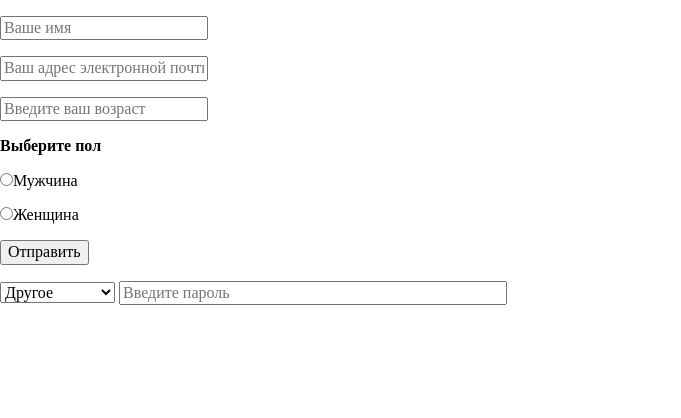
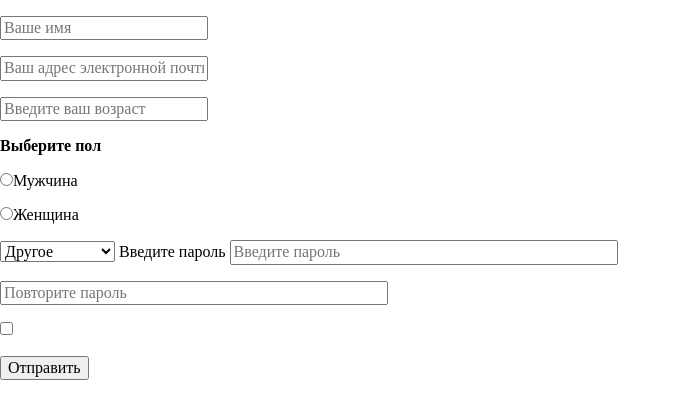
Before and after one commit to Ibralenko/forms-js-8, a plain HTML site: page form/index.html in a window 1280 px wide. Shown: the whole page, without its empty margins (0-681 px from the left). Drawn offline with Linux system fonts and the light colour scheme.

Commit message:
add skelet

```diff
--- a/form/index.html
+++ b/form/index.html
@@ -9,25 +9,28 @@
     <link rel="stylesheet" href="./assets/index.css">
 </head>
 <body>
-    <form action="">
+    <form action="" novalidate>
         <p><input name="user" minlength="2" maxlength="20" required placeholder="Ваше имя"></p>
         <p><input name="email" required placeholder="Ваш адрес электронной почты" pattern="([a-zA-Z0-9._-]+@[a-zA-Z0-9._-]+\.[a-zA-Z0-9_-]+)"></p>
         <input type="number" required placeholder="Введите ваш возраст">
         <p><b>Выберите пол</b></p>
-        <p><input name="dzen" type="radio" value="nedzen">Мужчина</p>
-        <p><input name="dzen" type="radio" value="dzen">Женщина</p>
+        <p><input name="" type="radio" value="nedzen">Мужчина</p>
+        <p><input name="" type="radio" value="dzen">Женщина</p>
+        <select name="profession" required placeholder="Выберите вашу профессию">
+            <option>Врач</option>
+            <option>Программист</option>
+            <option>Учитель</option>
+            <option>Дизайнер</option>
+            <option>Инженер</option>
+            <option>Продавец</option>
+            <option selected disabled>Другое</option>
+        </select>
+        <label>Введите пароль</label>
+        <input type="password" required  minlength="8" size="40" name="password" placeholder="Введите пароль" pattern="/(?=.*[0-9])(?=.*[!@#$%^&*])(?=.*[a-z])(?=.*[A-Z])[0-9a-zA-Z!@#$%^&*]{6,}/g"></p>
+        <input type="password" required  minlength="8" size="40" name="password" placeholder="Повторите пароль" pattern="/(?=.*[0-9])(?=.*[!@#$%^&*])(?=.*[a-z])(?=.*[A-Z])[0-9a-zA-Z!@#$%^&*]{6,}/g"></p>
+        <input type="checkbox" name="">
         <p><input type="submit" value="Отправить"></p>
-        <select name="profession" required placeholder="Выберите вашу профессию">
-            <option> Врач</option>
-            <option> Программист</option>
-            <option> Учитель</option>
-            <option>  Дизайнер</option>
-            <option>  Инженер</option>
-            <option> Продавец</option>
-            <option selected disabled>  Другое</option>
-        </select>
-        <input type="password" required  minlength="8" size="40" name="password" placeholder="Введите пароль" pattern="/(?=.*[0-9])(?=.*[!@#$%^&*])(?=.*[a-z])(?=.*[A-Z])[0-9a-zA-Z!@#$%^&*]{6,}/g"></p>
-    </form>
+</form>
 
 
     <script src="./assets/index.js"></script>
```
